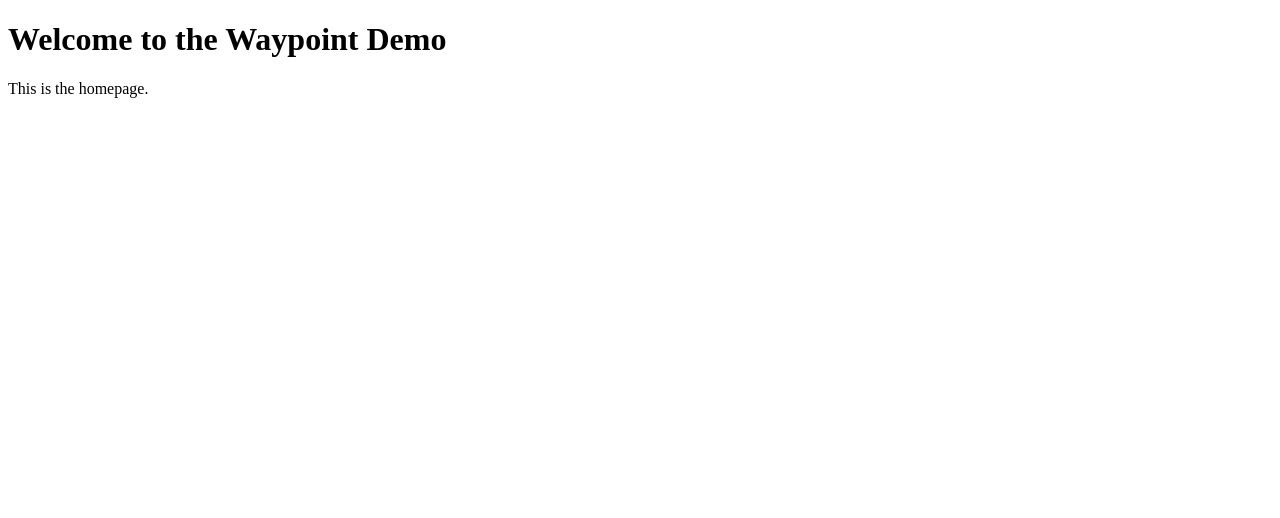
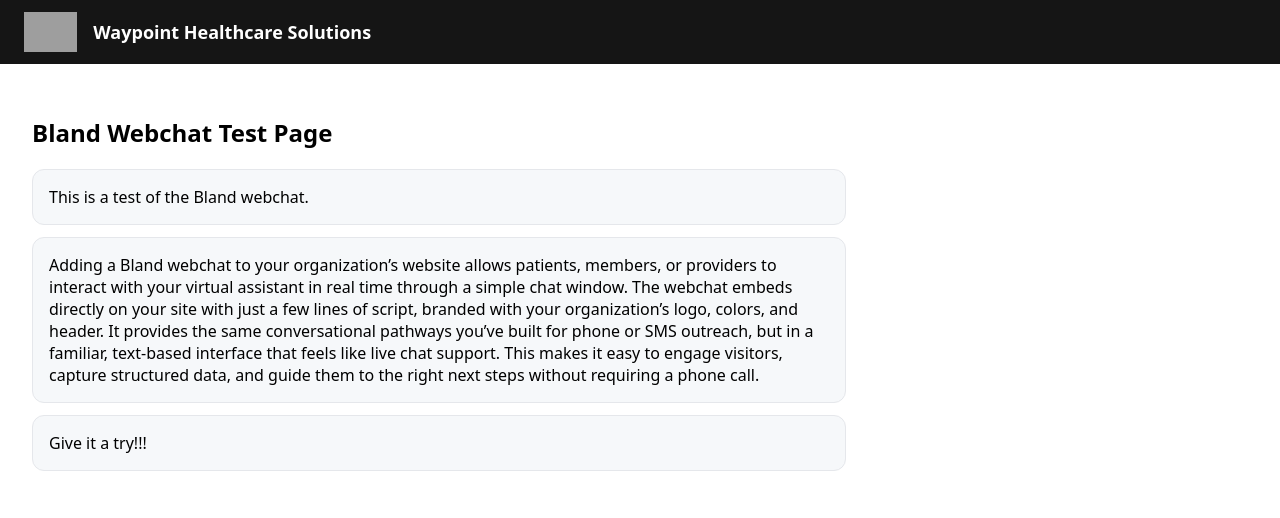
Before and after one commit to Lmillert1315/WaypointDemo, a plain HTML site: page index.html in a window 1280 px wide. Drawn offline with Linux system fonts and the light colour scheme; grey boxes are pictures that could not be loaded; a script that the page names is missing.

Commit message:
Update index.html

```diff
--- a/index.html
+++ b/index.html
@@ -1,12 +1,81 @@
 <!DOCTYPE html>
 <html lang="en">
 <head>
-    <meta charset="UTF-8">
-    <meta name="viewport" content="width=device-width, initial-scale=1.0">
-    <title>Home</title>
+  <meta charset="UTF-8" />
+  <title>Waypoint Healthcare Solutions - Bland Webchat Test</title>
+  <meta name="viewport" content="width=device-width, initial-scale=1" />
+  <meta name="theme-color" content="#151515" />
+  <style>
+    body {
+      font-family: system-ui, -apple-system, Segoe UI, Roboto, Helvetica, Arial, sans-serif;
+      margin: 0;
+      padding: 0;
+    }
+    header {
+      background: #151515;
+      color: #fff;
+      display: flex;
+      align-items: center;
+      padding: 0.75rem 1.5rem;
+    }
+    header img {
+      height: 40px;
+      margin-right: 1rem;
+    }
+    header h1 {
+      font-size: 1.125rem;
+      margin: 0;
+      flex: 1;
+    }
+    main {
+      padding: 2rem;
+    }
+    .hint {
+      background:#f6f8fa;
+      border:1px solid #e5e7eb;
+      padding:1rem;
+      border-radius:12px;
+      max-width:780px;
+      margin:.75rem 0;
+    }
+    code {
+      background:#eef2f7;
+      padding:0 .3rem;
+      border-radius:4px;
+    }
+  </style>
 </head>
 <body>
-    <h1>Welcome to the Waypoint Demo</h1>
-    <p>This is the homepage.</p>
+
+  <!-- 🔹 Page header -->
+  <header>
+    <img src="https://i.postimg.cc/BnW9WBTm/wp.png" alt="Waypoint Logo" />
+    <h1>Waypoint Healthcare Solutions</h1>
+
+    <!-- 🔹 Bland Widget Config (new loader) -->
+    <script>
+      window.blandSettings = {
+        widget_id: "cd64cb72-c72c-4f27-8164-e0fadbe06653",
+      };
+    </script>
+    <script src="https://widget.bland.ai/loader.js" defer></script>
+  </header>
+
+  <main>
+    <h2>Bland Webchat Test Page</h2>
+    <p class="hint">
+      This is a test of the Bland webchat.
+    </p>
+    <p class="hint">
+      Adding a Bland webchat to your organization’s website allows patients, members, or providers to interact with your virtual assistant in real time through a simple chat window. The webchat embeds directly on your site with just a few lines of script, branded with your organization’s logo, colors, and header. It provides the same conversational pathways you’ve built for phone or SMS outreach, but in a familiar, text-based interface that feels like live chat support. This makes it easy to engage visitors, capture structured data, and guide them to the right next steps without requiring a phone call.
+    </p>
+    <p class="hint">
+     Give it a try!!!
+    </p>
+  </main>
+
+  <noscript>
+    Please enable JavaScript to use the Bland chat widget.
+  </noscript>
 </body>
 </html>
```
